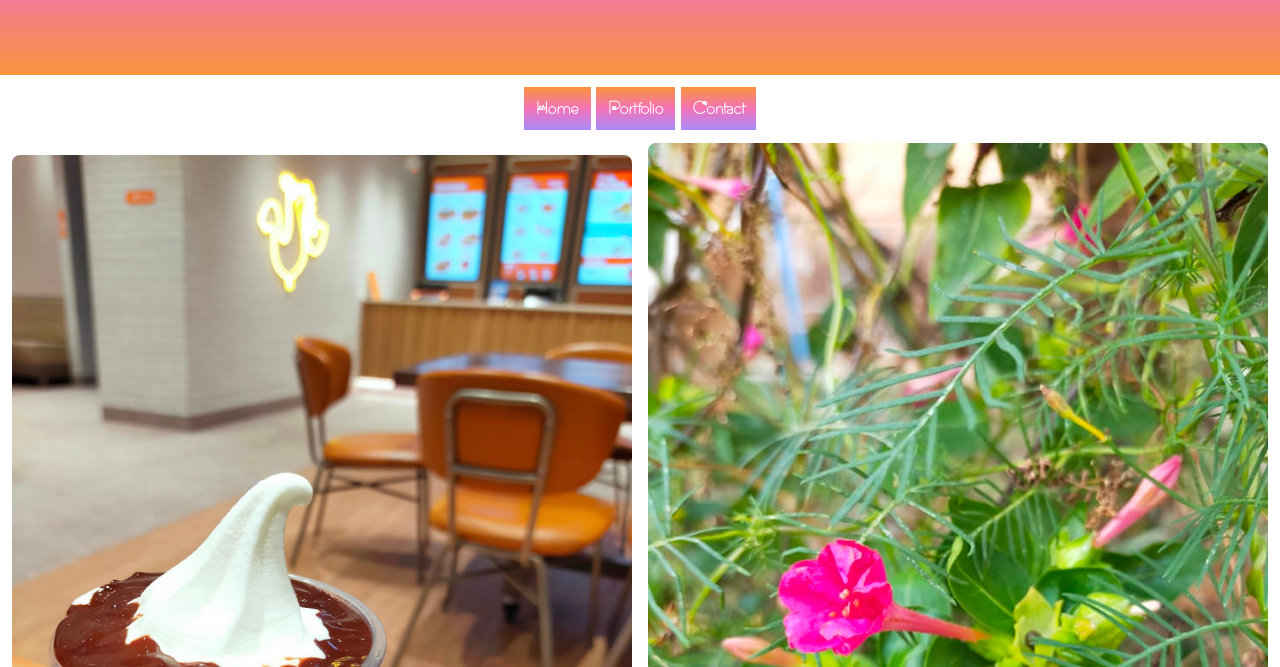
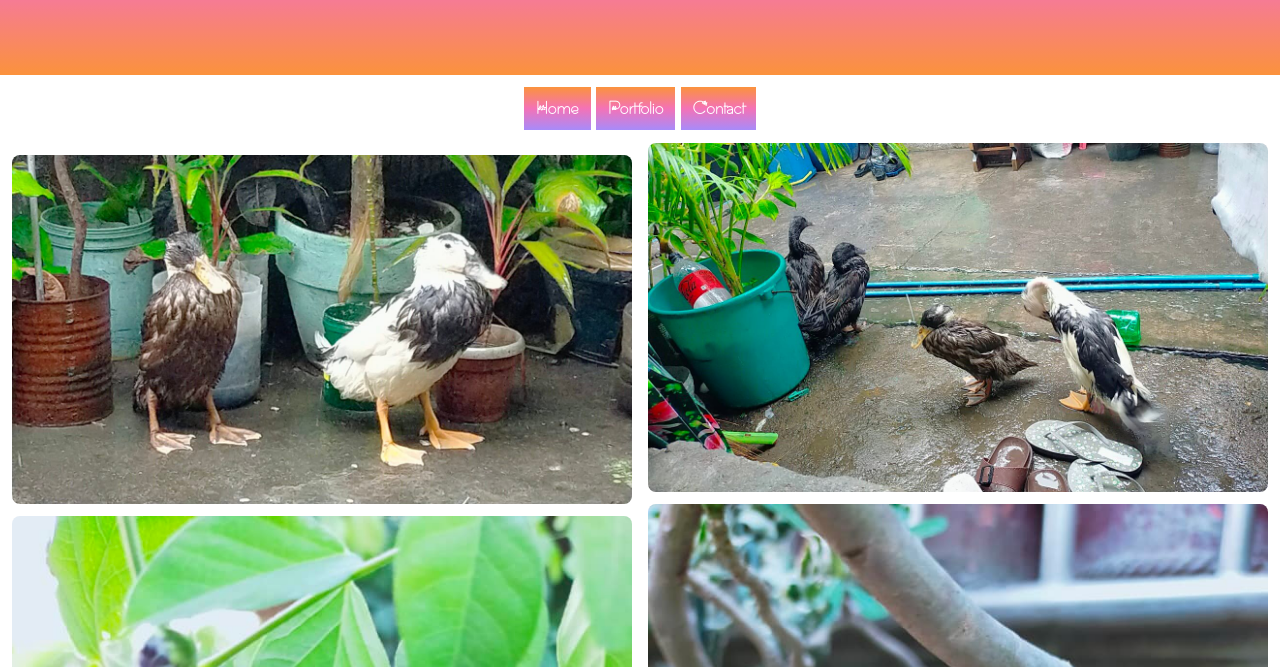
Before and after one commit to markneilcordero/neko-neko-portfolio, a website: page index.html in a window 1280 px wide. Shown: the part 133-800 px from the top of the page. Drawn offline with Linux system fonts and the light colour scheme.

Commit message:
adding fisher yates algorithm

```diff
--- a/index.html
+++ b/index.html
@@ -77,6 +77,12 @@ $('#pagination-container').pagination({
         for (let x = 1; x < 43; x++) {
             myArray.push('<img src="images/portfolio/image' + x + '.jpg" class="my-3 rounded-lg">');
         }
+        for (let y = myArray.length-1; y > 0; y--) {
+            let random = Math.floor(Math.random() * (y+1));
+            let a = myArray[y];
+            myArray[y] = myArray[random];
+            myArray[random] = a;
+        }
         done(myArray);
     },
     pageSize: 10,
```
Also changed, not shown: assets/output.css, images/portfolio/image50.jpg (added), 11 other files.
